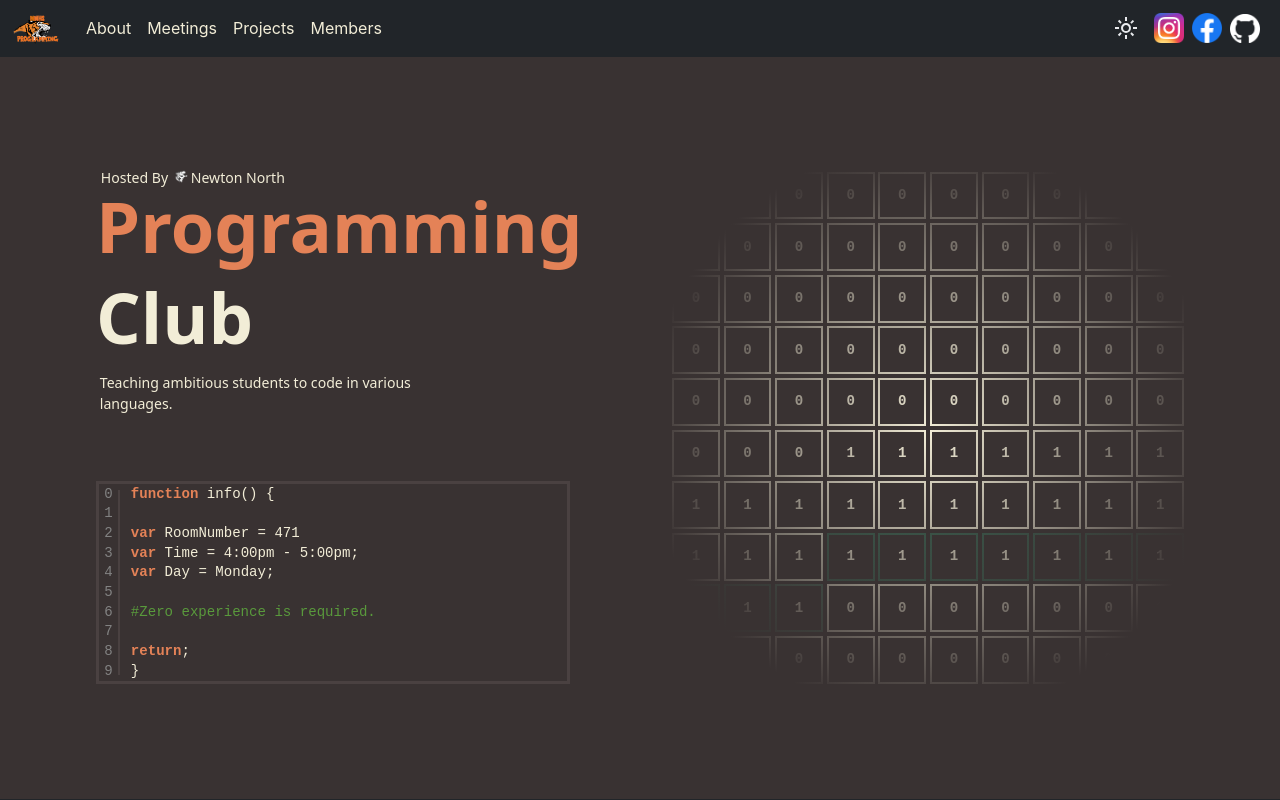
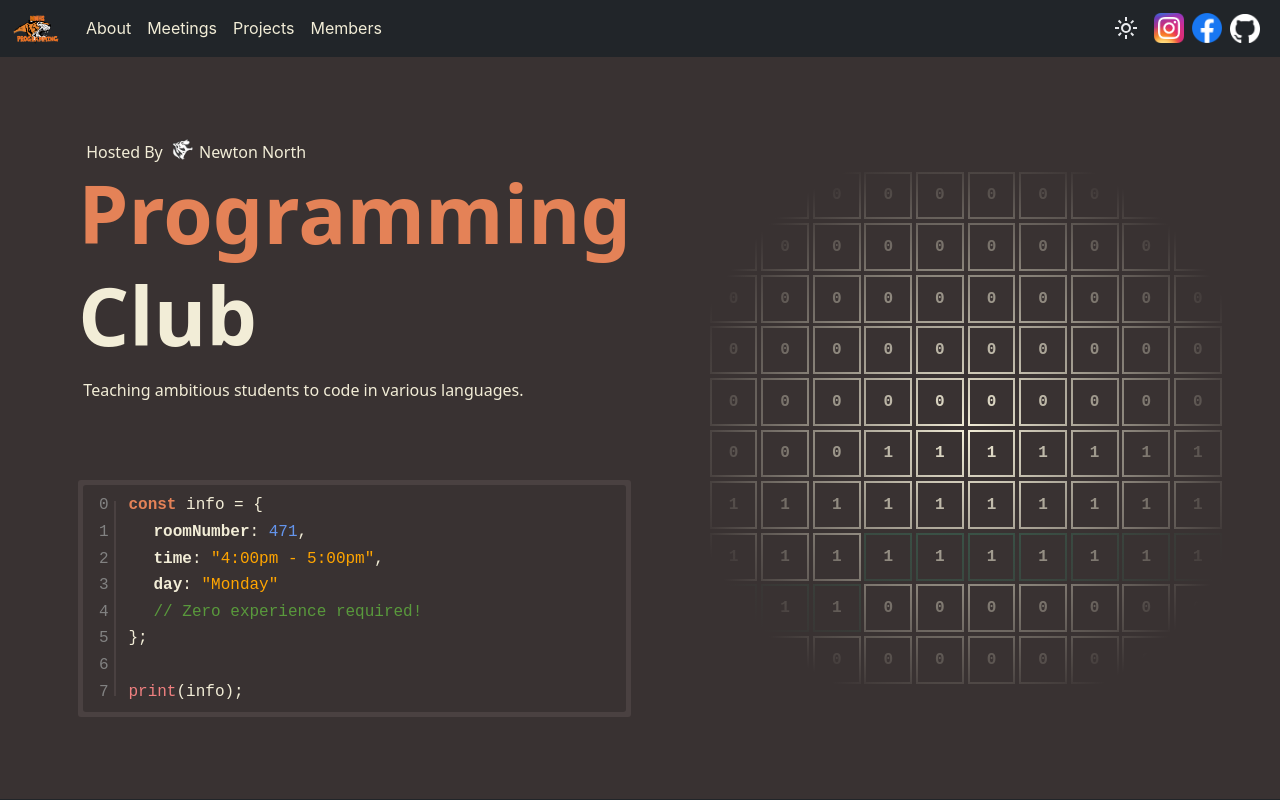
Before and after one commit to NNHS-Programming-Club/website, a React (Create React App) app: page / in a window 1280 px wide. Built offline with nearby package versions, Linux system fonts and the light colour scheme; the HTML template or start-up script is replaced by a standard one.

Commit message:
fixed up a bunch of home screen css

```diff
--- a/src/pages/Home.css
+++ b/src/pages/Home.css
@@ -16,28 +16,26 @@
   --green: #56b189;
 }
 
-.introtext {
-  display: flex;
-  flex-direction: column;
-  justify-content: center;
-  width: 20%;
-  height: 100%;
-  gap: 4vw;
-}
-
-#first {
+#wrapper {
   width: 100%;
   height: calc(100vh - 58px);
   background-color: var(--background);
   display: flex;
   align-items: center;
-  justify-content: center;
-  gap: 25vw;
+  justify-content: space-evenly;
+}
+
+.text {
+  display: flex;
+  flex-direction: column;
+  justify-content: space-evenly;
+  height: 100%;
+  padding: 20px;
 }
 
 .title {
   font-weight: 700;
-  font-size: 5.5vw;
+  font-size: 5em;
   margin: 0;
   /* font-weight: 600; */
   font-family: system-ui, -apple-system, BlinkMacSystemFont, 'Segoe UI', Roboto, Oxygen, Ubuntu, Cantarell, 'Open Sans', 'Helvetica Neue', sans-serif;
@@ -50,20 +48,18 @@
   color: var(--white);
   font-family: system-ui, -apple-system, BlinkMacSystemFont, 'Segoe UI', Roboto, Oxygen, Ubuntu, Cantarell, 'Open Sans', 'Helvetica Neue', sans-serif;
   font-weight: 100;
-  padding-left: .3vw;
-  width: 20rem;
-  margin-top: 1vw;
+  padding-left: 5px;
+  margin-top: 15px;
 }
 
 #credit {
   display: flex;
   align-items: center;
-  height: 1vw;
-  margin-left: .15rem;
+  margin-left: 3px;
 }
 
 #tigerimg {
-  width: 1.2vw;
+  height: 2.1vw;
 }
 
 .hosted {
@@ -71,12 +67,19 @@
   font-weight: 100;
   color: var(--white);
   font-family: system-ui, -apple-system, BlinkMacSystemFont, 'Segoe UI', Roboto, Oxygen, Ubuntu, Cantarell, 'Open Sans', 'Helvetica Neue', sans-serif;
-  padding-left: .15rem;
+  padding-left: .3rem;
   padding-right: .3rem;
 }
 
-p {
-  font-size: 1.1vw;
+
+#secondtitle {
+  color: var(--white);
+  text-align: left;
+}
+
+#firsttitle {
+  color: var(--primary);
+  text-align: left;
 }
 
 .cycle {
@@ -154,19 +157,10 @@ p {
   margin: 0;
 }
 
-#secondtitle {
-  color: var(--white);
-  margin-right: 500px;
-}
-
-#firsttitle {
-  color: var(--primary);
-}
-
 #infoborder {
-  width: 37vw;
   background-color: var(--grey);
-  /* border-radius: 8px; */
+  border-radius: 3px;
+  padding: 2px;
   display: flex;
   align-items: center;
   justify-content: center;
@@ -177,7 +171,8 @@ p {
   height: calc(100% - 6px);
   width: calc(100% - 6px);
   background-color: var(--background);
-  /* border-radius: 8px; */
+  border-radius: 3px;
+  padding: 10px;
   display: flex;
   flex-direction: row;
   justify-content: left;
@@ -258,3 +253,13 @@ p {
 .intro {
   user-select: none;
 }
+
+
+@media only screen and (max-width: 770px) {
+  #cubes {
+    display: none;
+  }
+  .title {
+    font-size: 50px;
+  }
+}
--- a/src/pages/Home.js
+++ b/src/pages/Home.js
@@ -12,7 +12,7 @@ export default function Home() {
   useEffect(() => {
     cubesRef.current = cubes;
   }, [cubes]);
-  const [numbers] = useState(Array(10).fill(null).map((_, i) => i));
+  const [numbers] = useState(Array(8).fill(null).map((_, i) => i));
 
   //cube animation
 
@@ -106,8 +106,8 @@ export default function Home() {
 
   return (
     <div className="home">
-      <div id="first">
-        <div className="introtext">
+      <div id="wrapper">
+        <div className="text">
           <div className="intro">
             <div id="credit">
               <p className="hosted">Hosted By</p>
@@ -121,8 +121,10 @@ export default function Home() {
             </h1>
             <p id="minititle">Teaching ambitious students to code in various languages.</p>
           </div>
+          {/* Code Info Bbox */}
           <div id="infoborder">
             <div id="info">
+
               <div id="numbers">
                 {numbers.map((n, i) => (
                   <div className='num' key={i}>
@@ -130,57 +132,44 @@ export default function Home() {
                   </div>
                 ))}
               </div>
+
               <div id="divider"></div>
               <div id="lines">
 
                 <div id="line">
                   <p id="code">
-                    <span className="boldcode">
-                      function
-                    </span>
-                    {" "}
-                    info() {"{"}
+                    <span className="boldcode">const</span> info = {'{'}
                   </p>
                 </div>
-                <div id="line"><p id="code"></p></div>
-                <div id="line" className="i1">
+
+                <div id="line" className="indent">
                   <p id="code" >
-                    <span className="boldcode">var</span>
-                    {" "}
-                    RoomNumber = 471
+                    <span style={{ fontWeight: 'bold' }}>roomNumber</span>: <span style={{ color: 'CornflowerBlue' }}>471</span>,
                   </p>
                 </div>
-                <div id="line" className="i1">
+
+                <div id="line" className="indent">
                   <p id="code" >
-                    <span className="boldcode">
-                      var
-                    </span>
-                    {" "}
-                    Time = 4:00pm - 5:00pm;
+                    <span style={{ fontWeight: 'bold' }}>time</span>: <span style={{ color: "orange"}}>"4:00pm - 5:00pm"</span>,
                   </p>
                 </div>
-                <div id="line" className="i1">
+
+                <div id="line" className="indent">
                   <p id="code" >
-                    <span className="boldcode">
-                      var
-                    </span>
-                    {" "}
-                    Day = Monday;
+                    <span style={{ fontWeight: 'bold' }}>day</span>: <span style={{ color: "orange"}}>"Monday"</span>
                   </p>
                 </div>
-                <div id="line"><p id="code"></p></div>
-                <div id="line" className="i1">
+
+                <div id="line" className="indent">
                   <p id="code">
-                    <span className="comment">#Zero experience is required.</span>
+                    <span className="comment">// Zero experience required!</span>
                   </p>
                 </div>
+                <div id="line"><p id="code">{"};"}</p></div>
                 <div id="line"><p id="code"></p></div>
-                <div id="line" className="i1">
-                  <p id="code">
-                    <span className="boldcode">return</span><span>;</span>
-                  </p>
-                </div>
-                <div id="line"><p id="code">{"}"}</p></div>
+                <div id="line"><p id="code">
+                  <span style={{ color: 'lightcoral' }}>print</span>(info);
+                </p></div>
               </div>
             </div>
           </div>
```
